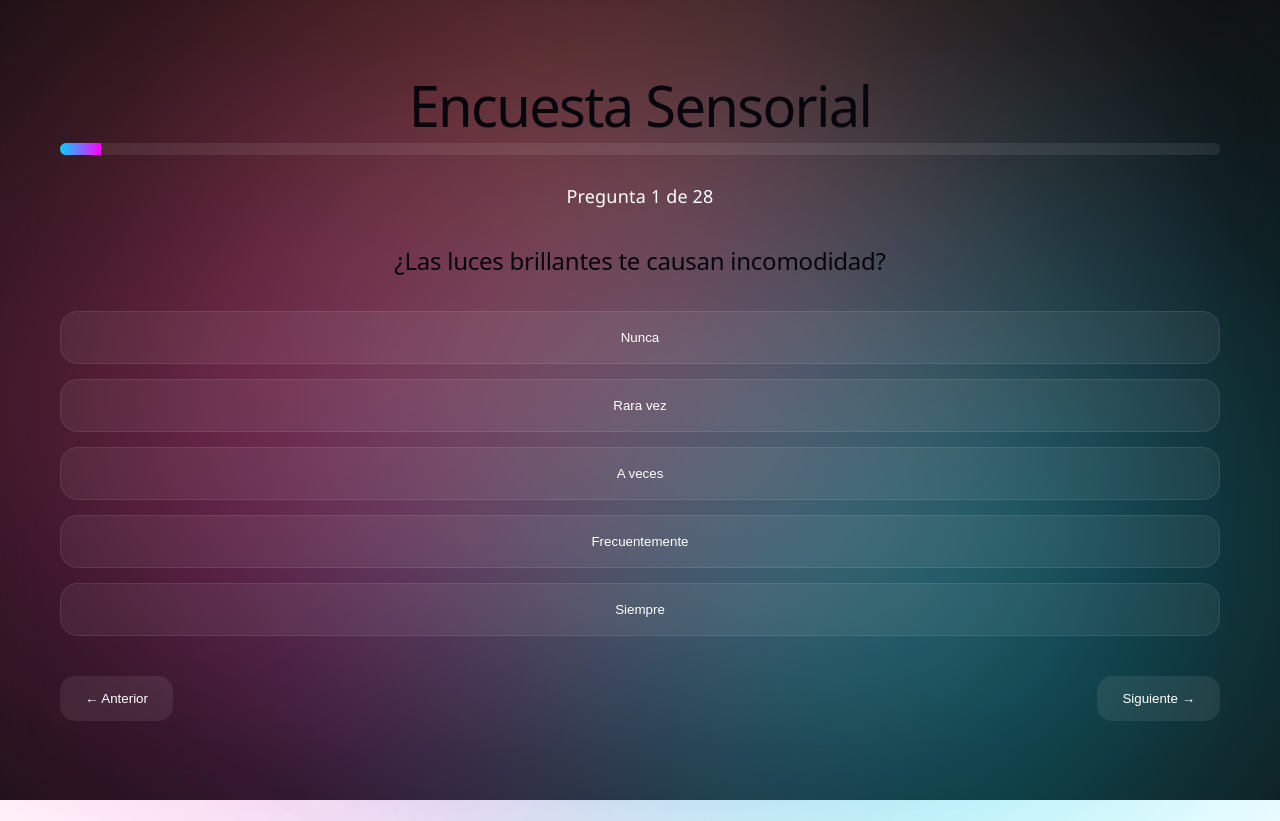
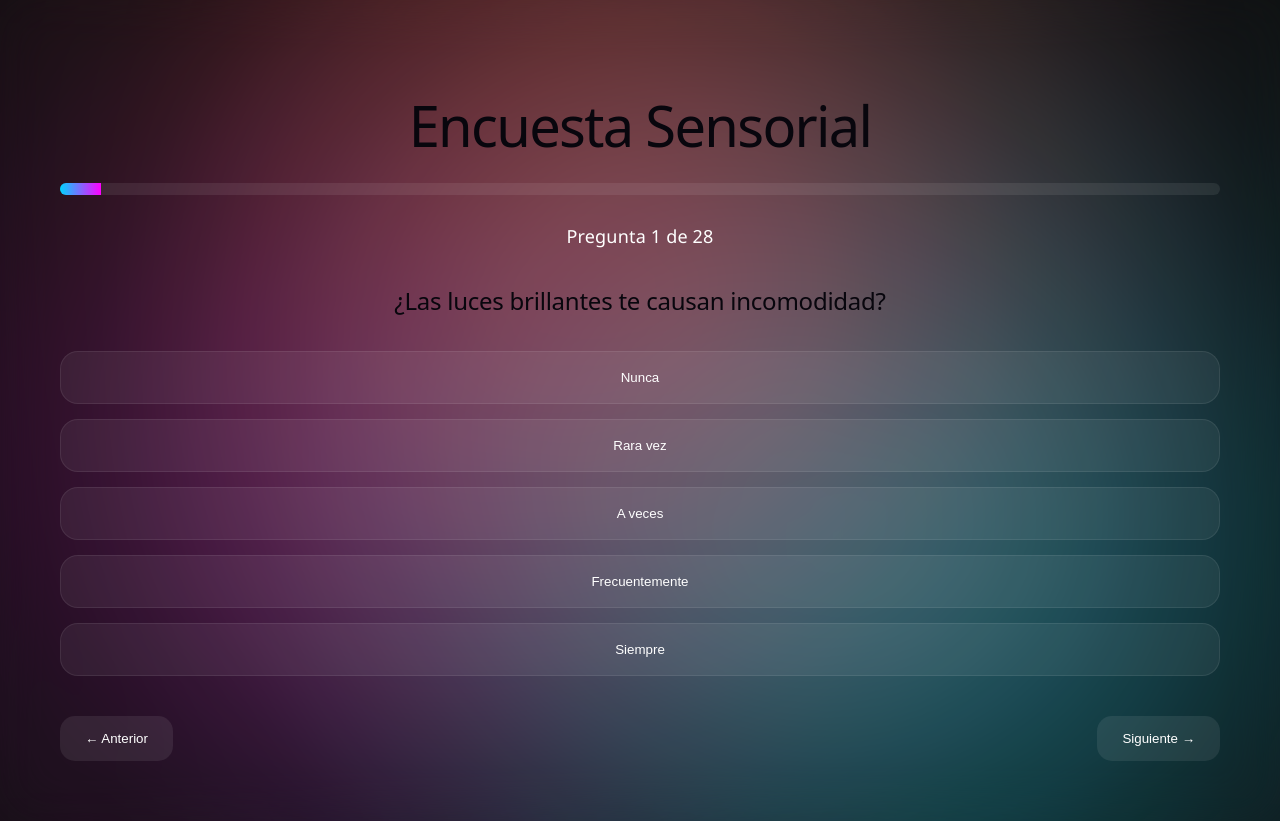
Before and after one commit to soloriop/encuesta-sensorial, a React (Vite) app: page / in a window 1280 px wide. Before the commit the page ends 800 px from the top, so only its background shows below. Built offline with nearby package versions, Linux system fonts and the light colour scheme.

Commit message:
ora si XD

```diff
--- a/src/App.css
+++ b/src/App.css
@@ -18,7 +18,6 @@ body {
   width: 100%;
   min-height: 100vh;
   padding:  clamp(20px, 5vw, 60px);
-  align-items: center;
 
   background: rgba(255, 255, 255, 0.05);
   backdrop-filter: blur(25px);
@@ -33,7 +32,7 @@ body {
 h1 {
   text-align: center;
   margin-bottom: 25px;
-  padding: 20cpx;
+  padding: 20px;
 }
 
 h2 {
@@ -218,7 +217,7 @@ p {
   width: 300px;
   height: 300px;
   background: #ED554E;
-  animation: bubble6 22 infinite alternate ease-in-out;
+  animation: bubble6 22s infinite alternate ease-in-out;
 }
 
 
@@ -333,7 +332,7 @@ p {
 
 /* RESPONSIVE */
 
-@media (max-width: 100%) {
+@media (max-width: 768px) {
 
   .botones {
     flex-direction: column;
```
